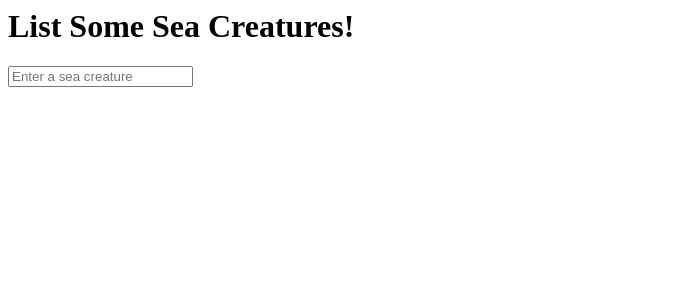
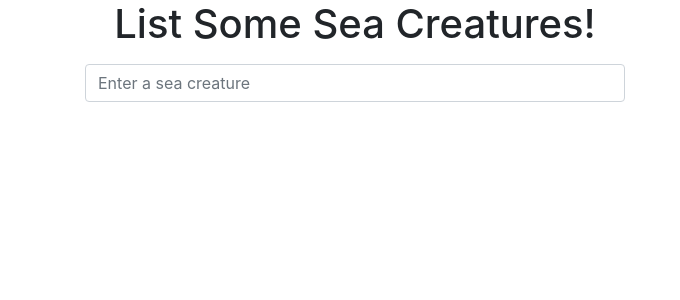
Before and after one commit to mcmoots/tddlessons, a Django app: page / in a window 1280 px wide. Shown: the top 300 px of the page, without its empty margins (0-680 px from the left). Run offline with Django 3.2, Linux system fonts and the light colour scheme; some libraries are stand-ins or nearby versions.

Commit message:
Ch7, customizing stylez

```diff
--- a/superlists/functional_tests/tests.py
+++ b/superlists/functional_tests/tests.py
@@ -1,10 +1,10 @@
 # Functional tests for TDD tutorial
 import unittest
-from django.test import LiveServerTestCase
+from django.contrib.staticfiles.testing import StaticLiveServerTestCase
 from selenium import webdriver
 from selenium.webdriver.common.keys import Keys
 
-class NewVisitorTest(LiveServerTestCase):
+class NewVisitorTest(StaticLiveServerTestCase):
 
     def setUp(self):
         self.browser = webdriver.Firefox()
--- /dev/null
+++ b/superlists/lists/static/base.css
@@ -0,0 +1,9 @@
+
+ul#id_list {
+    margin-top: 2em;
+    font-size: 150%;
+}
+
+#id_new_item {
+    margin-top: 1em;
+}
--- a/superlists/lists/templates/base.html
+++ b/superlists/lists/templates/base.html
@@ -1,15 +1,37 @@
-<html>
+<!DOCTYPE html>
+<html lang="en">
 <head>
-    <title>List of Sea Creatures</title>
+    <title>A+ #1 Demo Sea Creatures List App</title>
+    <meta name="viewport" content="width=device-width, initial-scale=1.0">
+    <link href="/static/bootstrap/css/bootstrap.min.css" rel="stylesheet" media="screen">
+    <link href="/static/base.css" rel="stylesheet" media="screen">
 </head>
 <body>
+<div class="container">
+
+    <div class="row">
+        <div class="col-md-6 col-md-offset-3">
+            <div class="text-center">
+
                 <h1>{% block header_text %}{% endblock %}</h1>
                 <form method="POST" action="{% block form_action %}{% endblock %}">
-        <input name="item_text" id="id_new_item" placeholder="Enter a sea creature" />
+                    <input name="item_text" id="id_new_item"
+                            placeholder="Enter a sea creature"
+                            class="form-control input-lg"
+                    />
                     {% csrf_token %}
                 </form>
+            </div>
+        </div>
+    </div>
+
+    <div class="row">
+        <div class="col-md-6 col-md-offset-3">
 
             {% block list %}
             {% endblock %}
+        </div>
+    </div>
+
 </body>
 </html>
--- a/superlists/lists/templates/list.html
+++ b/superlists/lists/templates/list.html
@@ -5,7 +5,7 @@
 {% block form_action %}/lists/{{ list.id }}/add_item{% endblock %}
 
 {% block list %}
-    <ul id="id_list">
+    <ul id="id_list" class="list-unstyled">
         {% for item in list.item_set.all %}
             <li>{{ forloop.counter }}: {{ item.text }} </li>
         {% endfor %}
```
Lines whose indentation alone changed are shown as unchanged.
